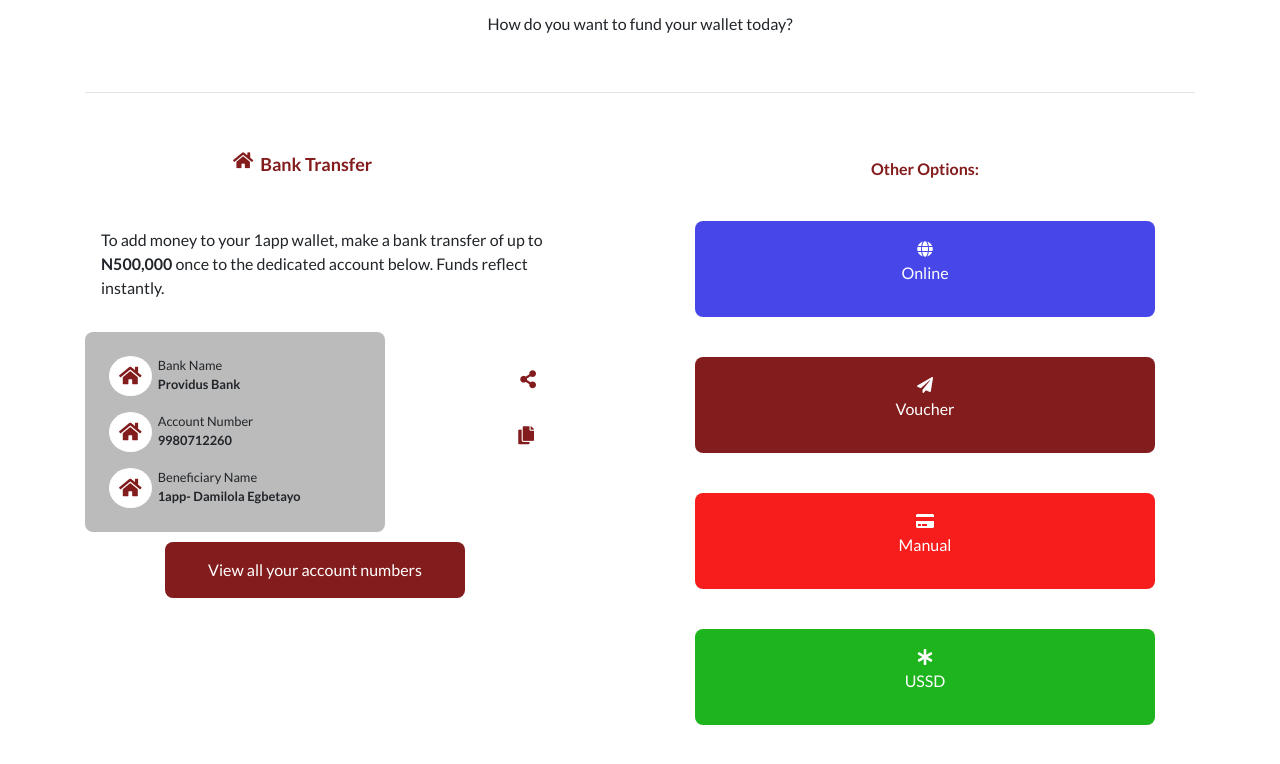
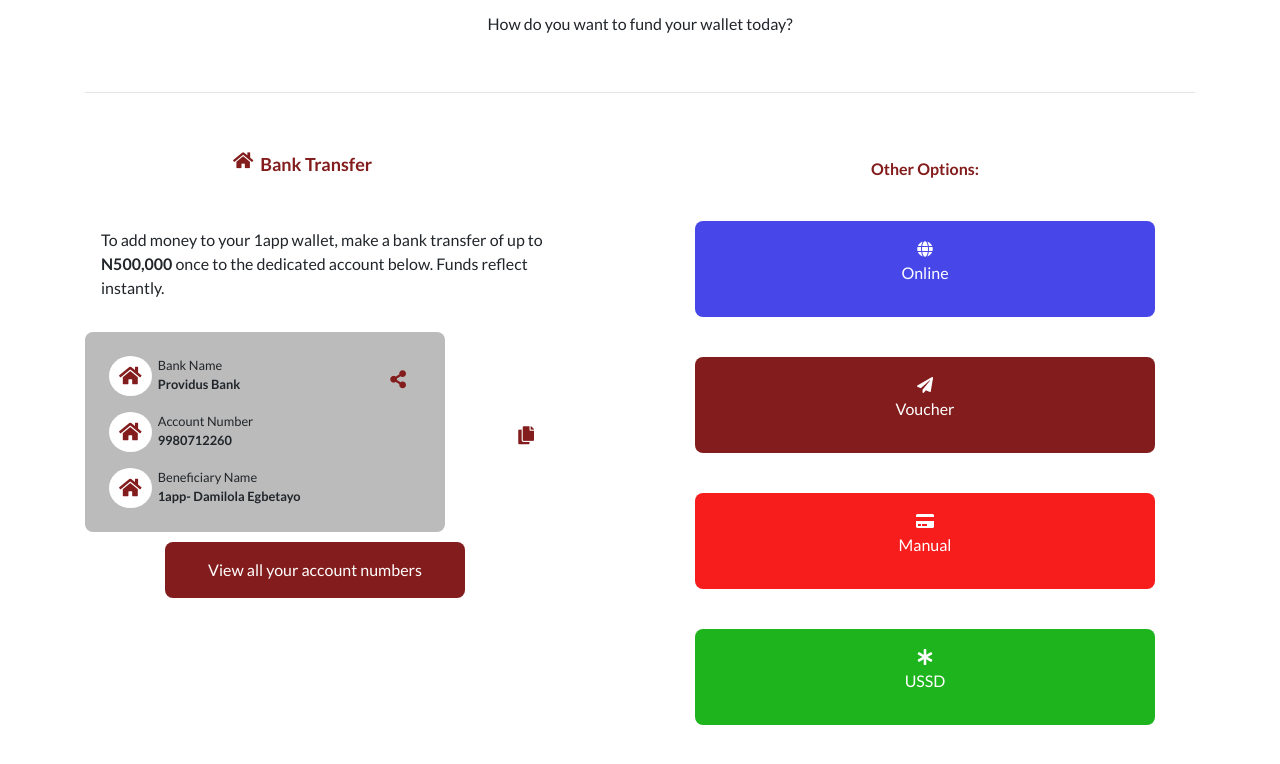
Before and after one commit to Hezhykeyhel/AppRebranded, a plain HTML site: page fundwallet.html in a window 1280 px wide. Shown: the part 60-824 px from the top of the page. Drawn offline with nearby package versions, Linux system fonts and the light colour scheme.

Commit message:
Update styles.css

```diff
--- a/styles.css
+++ b/styles.css
@@ -496,7 +496,7 @@ hr{
     flex-direction: column;
     background: #bbb;
     padding: 1em;
-    width: 300px;
+    width: 360px;
     border-radius: 8px;
     text-align: left;
 }
@@ -523,7 +523,7 @@ hr{
 }
 .share{
     position: relative;
-    left: 280px;
+    left: 150px;
     top: 10px;
     font-size: 18px;
     color: rgb(131, 28, 28);
```
